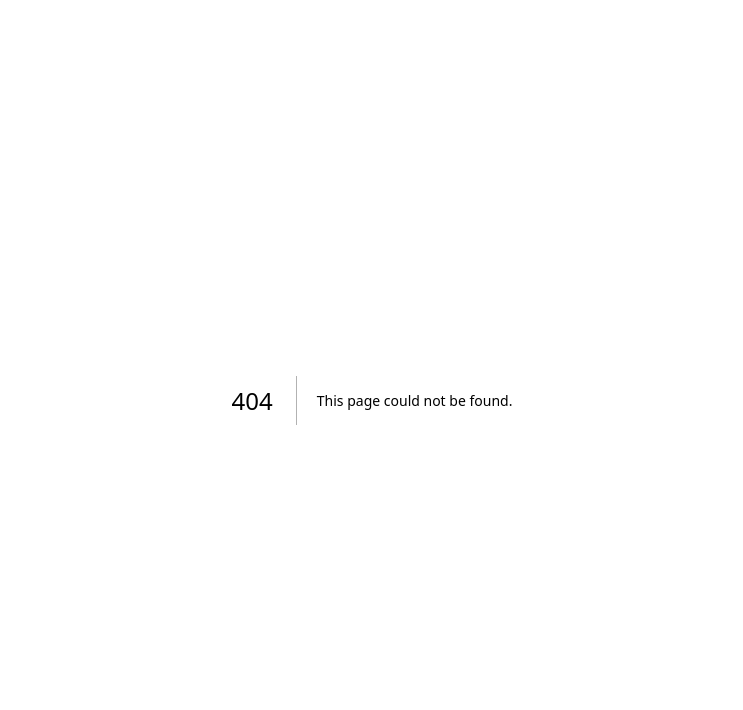
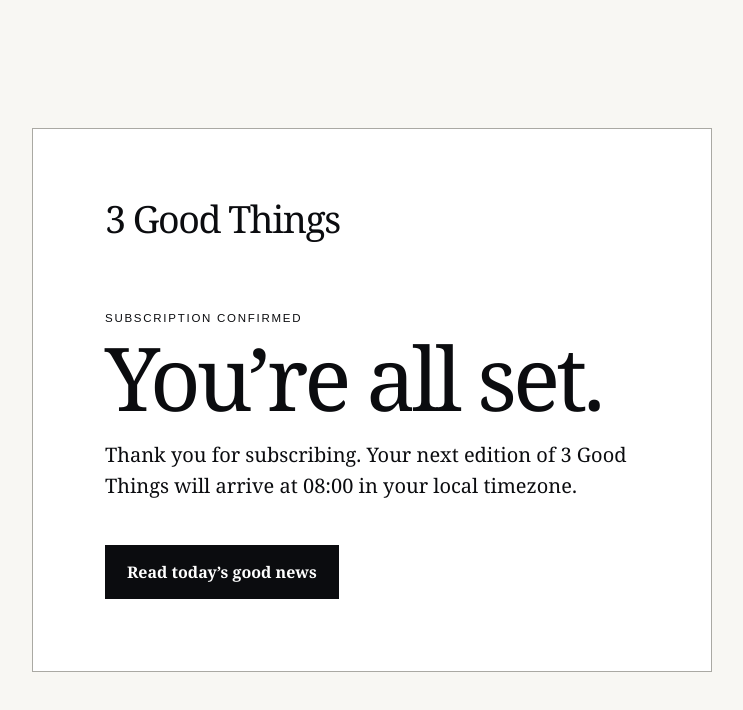
Before and after one commit to joakimkulo/3goodthings, a Next.js app: page /confirmed in a window 1280 px wide. Before the commit this address had no page. Shown: the top 710 px of the page, without its empty margins (268-1011 px from the left). Built offline with nearby package versions, Linux system fonts and the light colour scheme.

Commit message:
Add completed subscription page

```diff
--- /dev/null
+++ b/app/confirmed/page.js
@@ -0,0 +1,16 @@
+export const metadata = {
+  title: 'Subscription confirmed — 3 Good Things',
+  description: 'Your subscription to 3 Good Things is confirmed.'
+};
+
+export default function ConfirmedPage() {
+  return <main className="confirmation-page">
+    <section className="confirmation-card">
+      <a className="brand" href="/">3 Good Things</a>
+      <p className="kicker">SUBSCRIPTION CONFIRMED</p>
+      <h1>You’re all set.</h1>
+      <p>Thank you for subscribing. Your next edition of 3 Good Things will arrive at 08:00 in your local timezone.</p>
+      <a className="confirmation-button" href="/">Read today’s good news</a>
+    </section>
+  </main>;
+}
```
